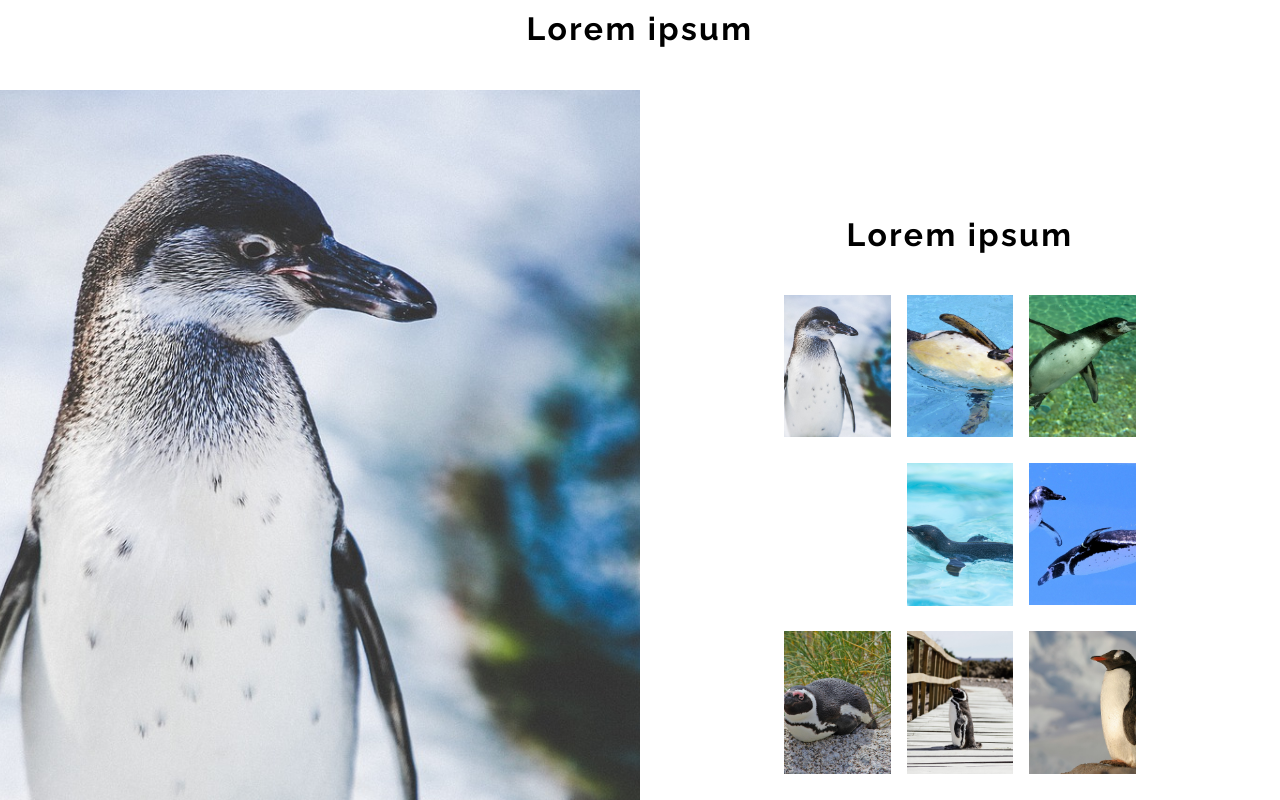
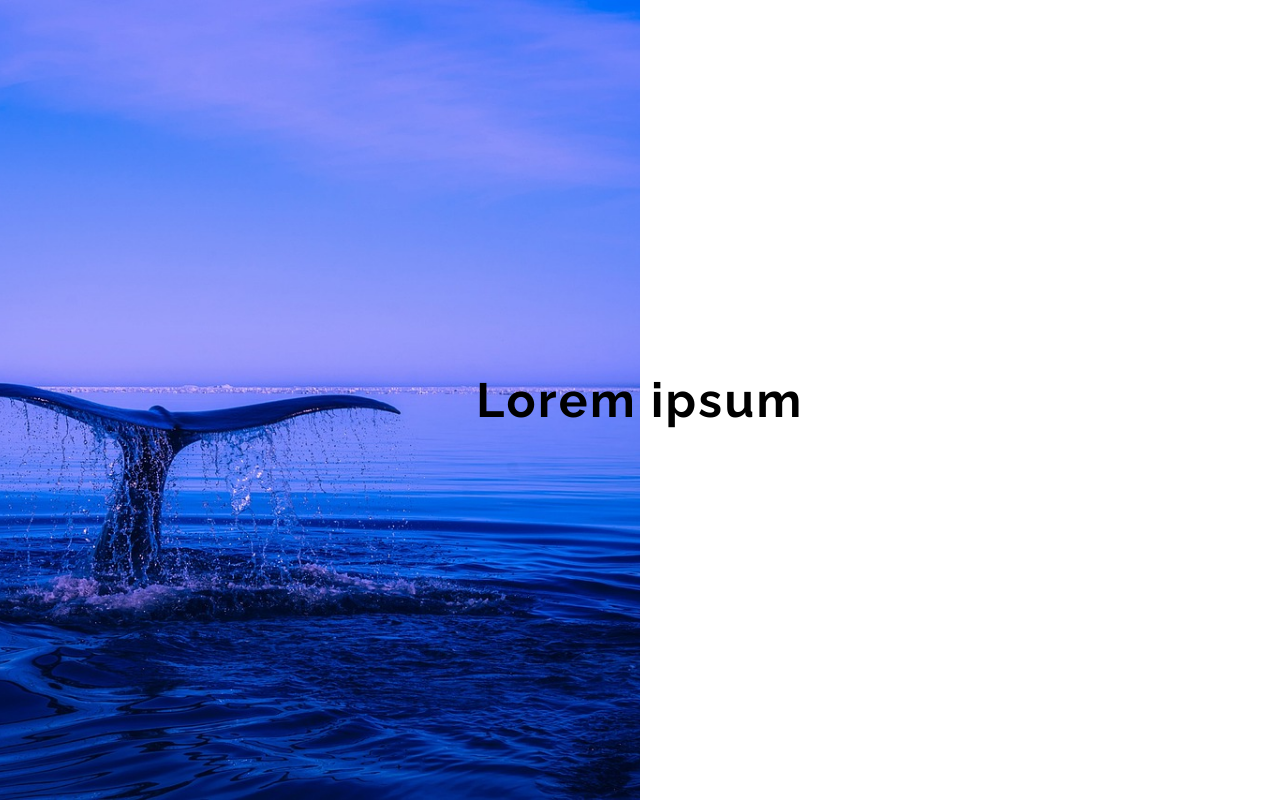
Before and after one commit to yume0222/javascript-practice, a plain HTML site: page index.html in a window 1280 px wide. Shown: the top 800 px of the page. Drawn offline with Linux system fonts and the light colour scheme; some packages are replaced by stand-ins of ours.

Commit message:
feat: ファーストビューと画像ギャラリーの実装

```diff
--- a/css/style.css
+++ b/css/style.css
@@ -1,5 +1,6 @@
 @charset 'utf-8';
 
+/* 共通部分 */
 html {
   font-size: 100%;
   letter-spacing: 0.15em;
@@ -18,6 +19,30 @@ html {
 img {
   max-width: 100%;
 }
+
+/* Hero */
+.hero {
+  position: relative;
+  height: 100vh;
+}
+.hero::after {
+  position: absolute;
+  content: '';
+  width: 50%;
+  height: 100vh;
+  background: url('../images/sea.jpg') no-repeat center / cover;
+  inset: 0;
+}
+.hero .title {
+  position: absolute;
+  z-index: 2;
+  top: 50%;
+  left: 50%;
+  translate: -50% -50%;
+  font-size: 48px;
+  font-family: var(--title-font);
+}
+
 /* ローディング */
 #loading {
   position: fixed;
@@ -38,20 +63,22 @@ img {
   font-size: 2rem;
   font-family: var(--title-font);
 }
-/* ギャラリー */
+
+/* 画像ギャラリー */
 .gallery {
   display: flex;
   flex-direction: column-reverse;
 }
 .gallery-image {
   width: calc(38rem - 2rem);
+  margin: auto;
 }
 .gallery-image img {
   width: 100%;
   aspect-ratio: 3/4;
   object-fit: cover;
 }
-.title {
+.gallery-content .title {
   margin-bottom: 2rem;
   font-size: 2rem;
   font-family: var(--title-font);
@@ -70,12 +97,13 @@ img {
 }
 
 @media (min-width: 768px) {
-  /* ギャラリー */
+  /* 画像ギャラリー */
   .gallery {
     flex-direction: row;
   }
   .gallery-image {
     width: 50vw;
+    margin: 0;
   }
   .gallery-image img {
     height: 100vh;
```
